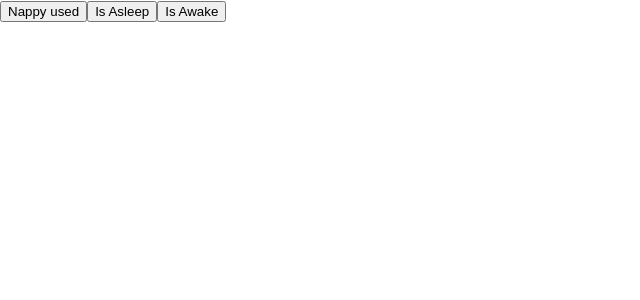
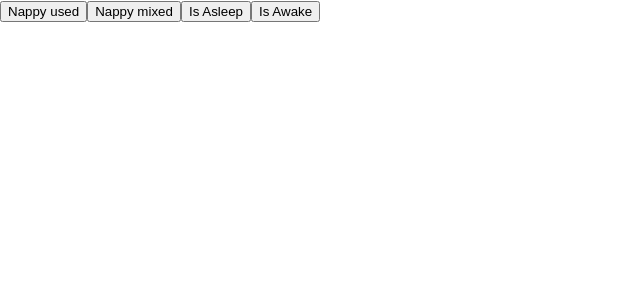
Before and after one commit to axcellence/baby-tracker, a Next.js app: page / in a window 1280 px wide. Shown: the top 300 px of the page, without its empty margins (0-640 px from the left). Built offline with nearby package versions, Linux system fonts and the light colour scheme.

Commit message:
add type to nappies

```diff
--- a/pages/api/nappies.js
+++ b/pages/api/nappies.js
@@ -9,7 +9,9 @@ const notion = new Client({
 export default async (req, res) => {
   const databaseId = process.env.NOTION_DB_ID;
 
-  const { quantity } = req.query;
+  const { quantity, type } = req.query;
+
+  console.log({ type });
 
   const currentTime = moment().tz("Europe/London").format();
 
@@ -35,6 +37,11 @@ export default async (req, res) => {
           start: currentTime,
         },
       },
+      Type: {
+        select: {
+          name: type,
+        },
+      },
     },
   });
 
--- a/pages/index.js
+++ b/pages/index.js
@@ -4,12 +4,15 @@ import Image from "next/image";
 import styles from "../styles/Home.module.css";
 
 export default function Home() {
-  const usedNappy = async (amount) => {
+  const usedNappy = async (amount, type) => {
     const quantity = amount || -1;
+
+    console.log(type);
 
     await fetch(
       `/api/nappies?${new URLSearchParams({
         quantity,
+        type,
       })}`,
       {
         method: "POST",
@@ -40,6 +43,14 @@ export default function Home() {
 
       <button
         onClick={() => {
+          usedNappy(-1, "poopy");
+        }}
+      >
+        Nappy mixed
+      </button>
+
+      <button
+        onClick={() => {
           isAsleep(1);
         }}
       >
```
